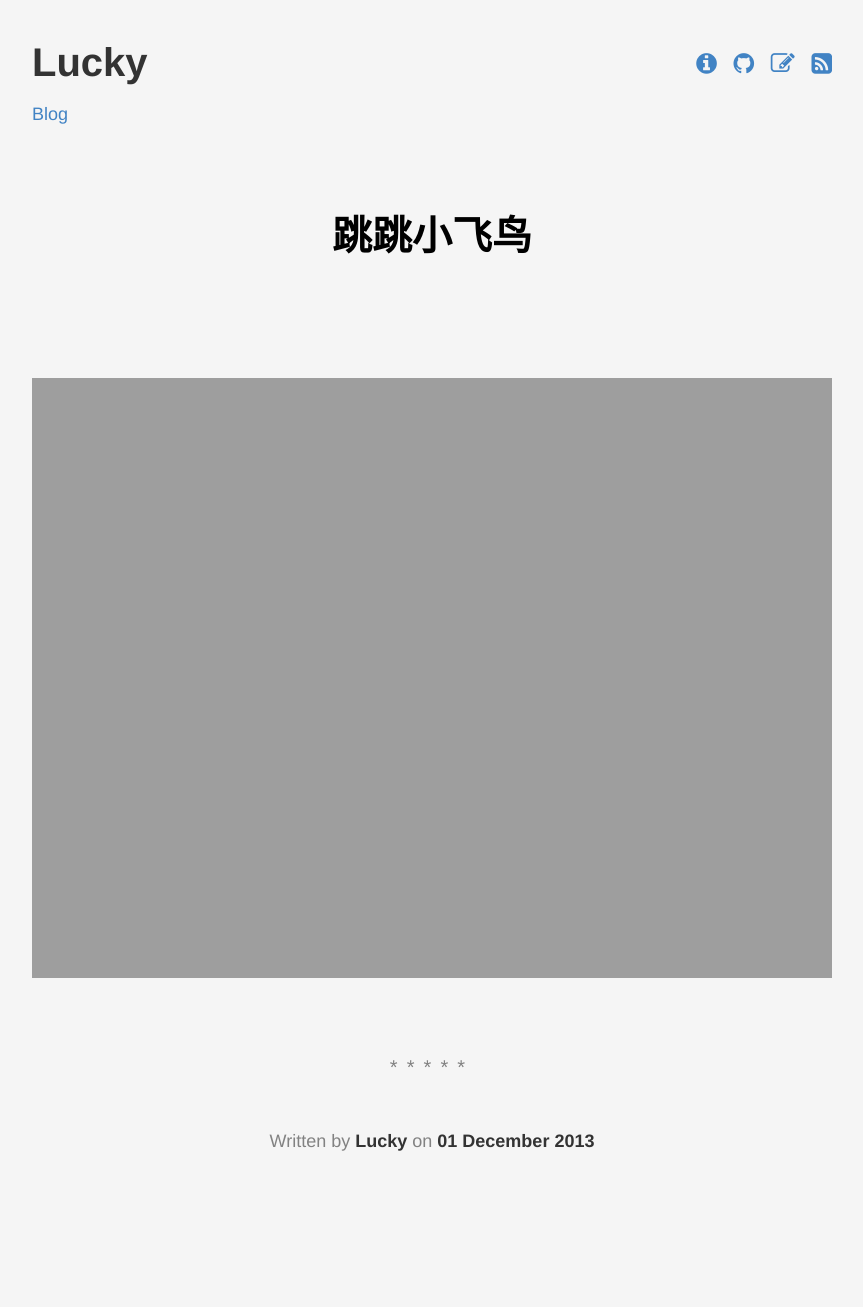
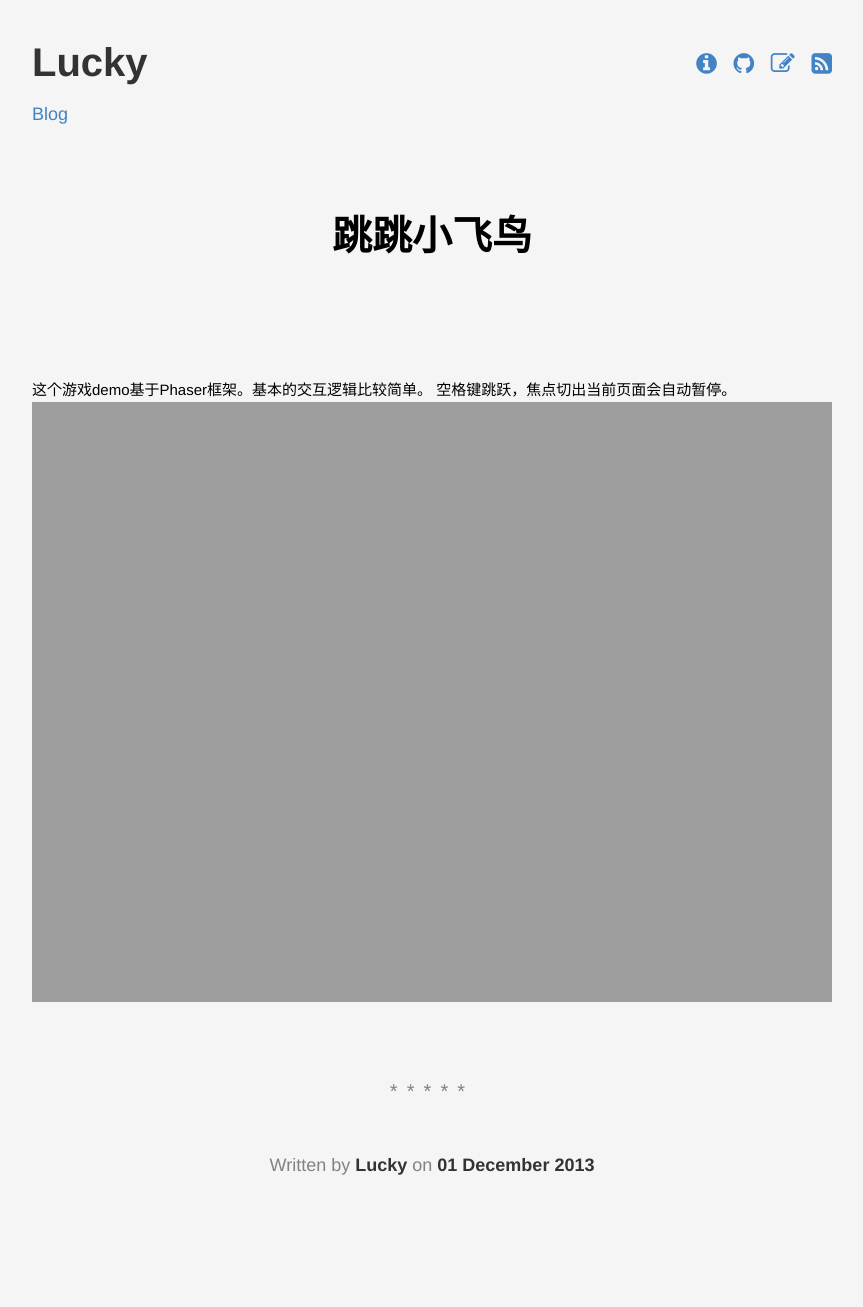
Before and after one commit to lucky521/blog, a Jekyll site: the page built from _posts/2013-12-01-flappy-bird.html, in a window 1280 px wide. Shown: the whole page, without its empty margins (208-1071 px from the left). Built offline with Jekyll 4.4.1, drawn with Linux system fonts in a browser that asks for light colours; before the commit the page ends 1283 px from its top, so only the background shows below that.

Commit message:
update blog

```diff
--- a/_posts/2013-12-01-flappy-bird.html
+++ b/_posts/2013-12-01-flappy-bird.html
@@ -2,6 +2,9 @@
 layout: post
 title: 跳跳小飞鸟
 ---
+
+这个游戏demo基于Phaser框架。基本的交互逻辑比较简单。
+空格键跳跃，焦点切出当前页面会自动暂停。
 
 <iframe id="ifr" src="https://lucky521.github.io/Flappy-Bird/" width="100%" height="600" frameBorder="0"> </iframe>
 <script language=javascript>
```
